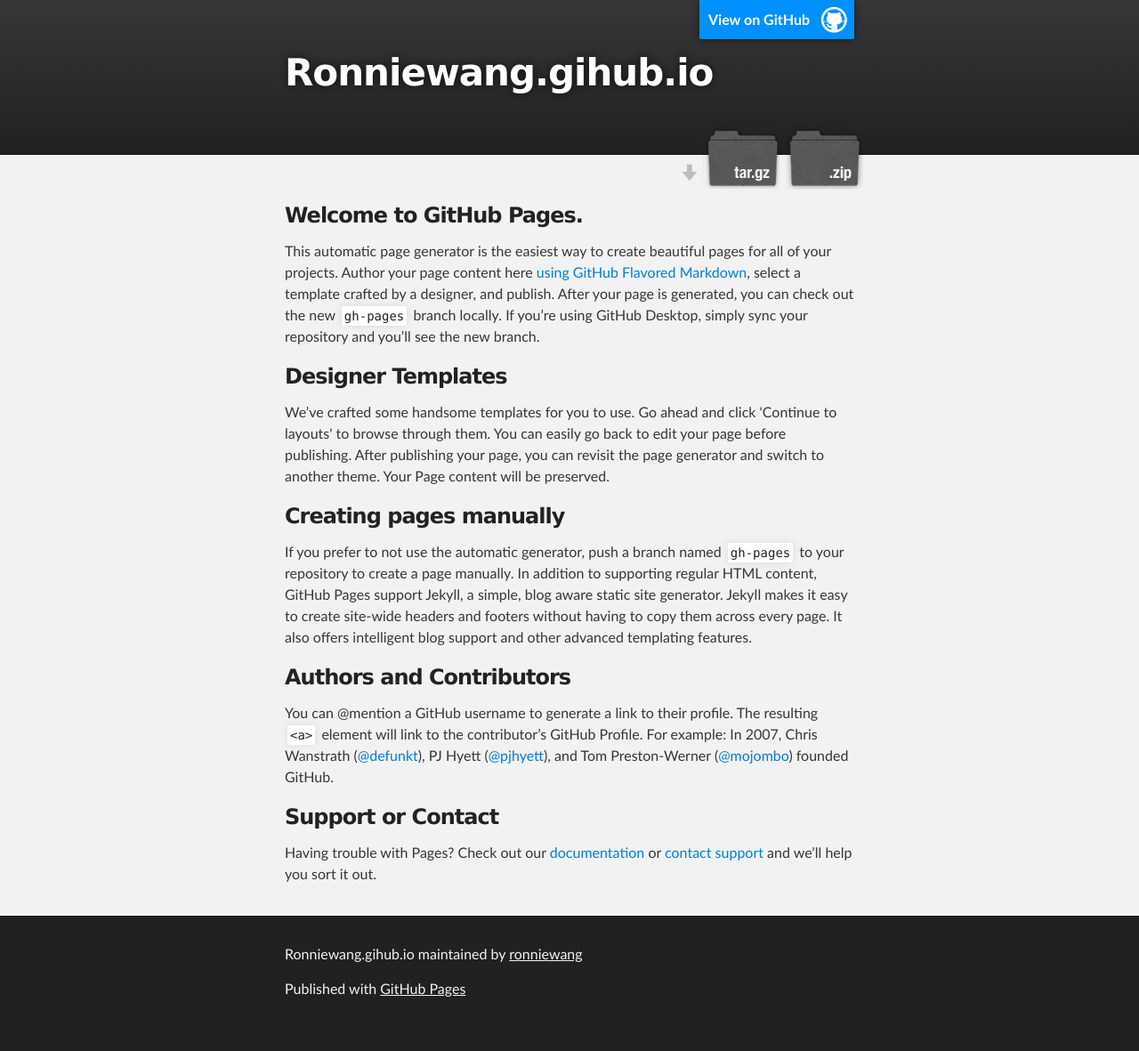
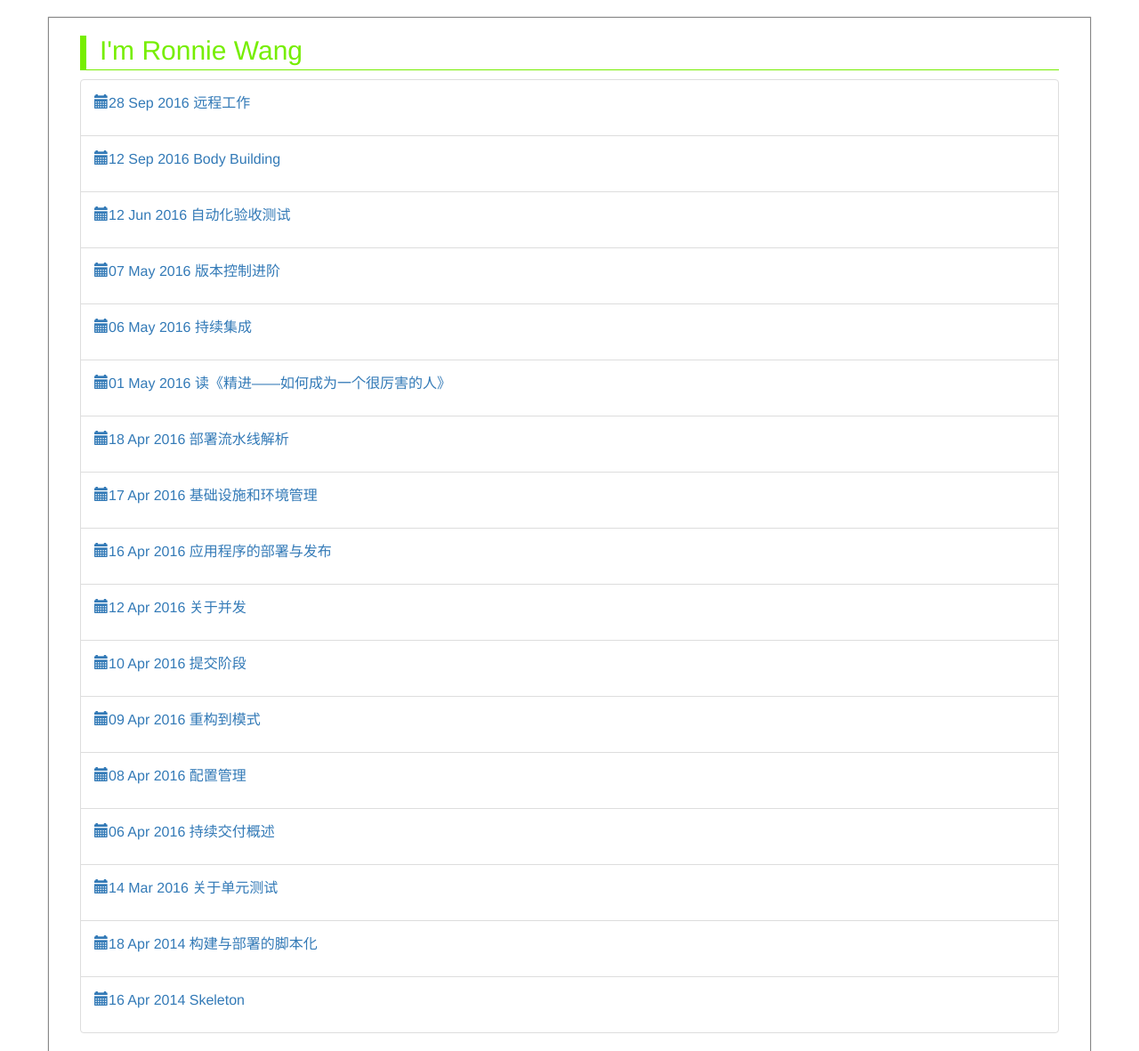
Before and after one commit to ronniewang/ronniewang.github.io, a Jekyll site: the page built from index.html, in a window 1280 px wide. Shown: the whole page at 89% size. Built offline with Jekyll 4.4.1, drawn with Linux system fonts in a browser that asks for light colours; before the commit the page ends 1158 px from its top, so only the background shows below that.

Commit message:
modify index page

```diff
--- a/index.html
+++ b/index.html
@@ -1,72 +1,16 @@
-<!DOCTYPE html>
-<html>
+---
+layout: default
+title: I'm Ronnie Wang
+---
+<h2>{{ page.title }}</h2>
 
-  <head>
-    <meta charset='utf-8'>
-    <meta http-equiv="X-UA-Compatible" content="chrome=1">
-    <meta name="description" content="Ronniewang.gihub.io : ">
-
-    <link rel="stylesheet" type="text/css" media="screen" href="stylesheets/stylesheet.css">
-
-    <title>Ronniewang.gihub.io</title>
-  </head>
-
-  <body>
-
-    <!-- HEADER -->
-    <div id="header_wrap" class="outer">
-        <header class="inner">
-          <a id="forkme_banner" href="https://github.com/ronniewang/ronniewang.gihub.io">View on GitHub</a>
-
-          <h1 id="project_title">Ronniewang.gihub.io</h1>
-          <h2 id="project_tagline"></h2>
-
-            <section id="downloads">
-              <a class="zip_download_link" href="https://github.com/ronniewang/ronniewang.gihub.io/zipball/master">Download this project as a .zip file</a>
-              <a class="tar_download_link" href="https://github.com/ronniewang/ronniewang.gihub.io/tarball/master">Download this project as a tar.gz file</a>
-            </section>
-        </header>
-    </div>
-
-    <!-- MAIN CONTENT -->
-    <div id="main_content_wrap" class="outer">
-      <section id="main_content" class="inner">
-        <h3>
-<a id="welcome-to-github-pages" class="anchor" href="#welcome-to-github-pages" aria-hidden="true"><span aria-hidden="true" class="octicon octicon-link"></span></a>Welcome to GitHub Pages.</h3>
-
-<p>This automatic page generator is the easiest way to create beautiful pages for all of your projects. Author your page content here <a href="https://guides.github.com/features/mastering-markdown/">using GitHub Flavored Markdown</a>, select a template crafted by a designer, and publish. After your page is generated, you can check out the new <code>gh-pages</code> branch locally. If you’re using GitHub Desktop, simply sync your repository and you’ll see the new branch.</p>
-
-<h3>
-<a id="designer-templates" class="anchor" href="#designer-templates" aria-hidden="true"><span aria-hidden="true" class="octicon octicon-link"></span></a>Designer Templates</h3>
-
-<p>We’ve crafted some handsome templates for you to use. Go ahead and click 'Continue to layouts' to browse through them. You can easily go back to edit your page before publishing. After publishing your page, you can revisit the page generator and switch to another theme. Your Page content will be preserved.</p>
-
-<h3>
-<a id="creating-pages-manually" class="anchor" href="#creating-pages-manually" aria-hidden="true"><span aria-hidden="true" class="octicon octicon-link"></span></a>Creating pages manually</h3>
-
-<p>If you prefer to not use the automatic generator, push a branch named <code>gh-pages</code> to your repository to create a page manually. In addition to supporting regular HTML content, GitHub Pages support Jekyll, a simple, blog aware static site generator. Jekyll makes it easy to create site-wide headers and footers without having to copy them across every page. It also offers intelligent blog support and other advanced templating features.</p>
-
-<h3>
-<a id="authors-and-contributors" class="anchor" href="#authors-and-contributors" aria-hidden="true"><span aria-hidden="true" class="octicon octicon-link"></span></a>Authors and Contributors</h3>
-
-<p>You can @mention a GitHub username to generate a link to their profile. The resulting <code>&lt;a&gt;</code> element will link to the contributor’s GitHub Profile. For example: In 2007, Chris Wanstrath (<a href="https://github.com/defunkt" class="user-mention">@defunkt</a>), PJ Hyett (<a href="https://github.com/pjhyett" class="user-mention">@pjhyett</a>), and Tom Preston-Werner (<a href="https://github.com/mojombo" class="user-mention">@mojombo</a>) founded GitHub.</p>
-
-<h3>
-<a id="support-or-contact" class="anchor" href="#support-or-contact" aria-hidden="true"><span aria-hidden="true" class="octicon octicon-link"></span></a>Support or Contact</h3>
-
-<p>Having trouble with Pages? Check out our <a href="https://help.github.com/pages">documentation</a> or <a href="https://github.com/contact">contact support</a> and we’ll help you sort it out.</p>
-      </section>
-    </div>
-
-    <!-- FOOTER  -->
-    <div id="footer_wrap" class="outer">
-      <footer class="inner">
-        <p class="copyright">Ronniewang.gihub.io maintained by <a href="https://github.com/ronniewang">ronniewang</a></p>
-        <p>Published with <a href="https://pages.github.com">GitHub Pages</a></p>
-      </footer>
-    </div>
-
-
-
-  </body>
-</html>
+<ul class="list-group">
+  {% for post in site.posts %}
+  <li class="list-group-item">
+    <a href="{{ site.baseurl }}{{ post.url }}">
+      <span class="glyphicon glyphicon-calendar"></span>{{ post.date | date_to_string }} {{ post.title }}
+    </a>
+    <p>{{ post.description }}</p>
+  </li>
+  {% endfor %}
+</ul>
```
